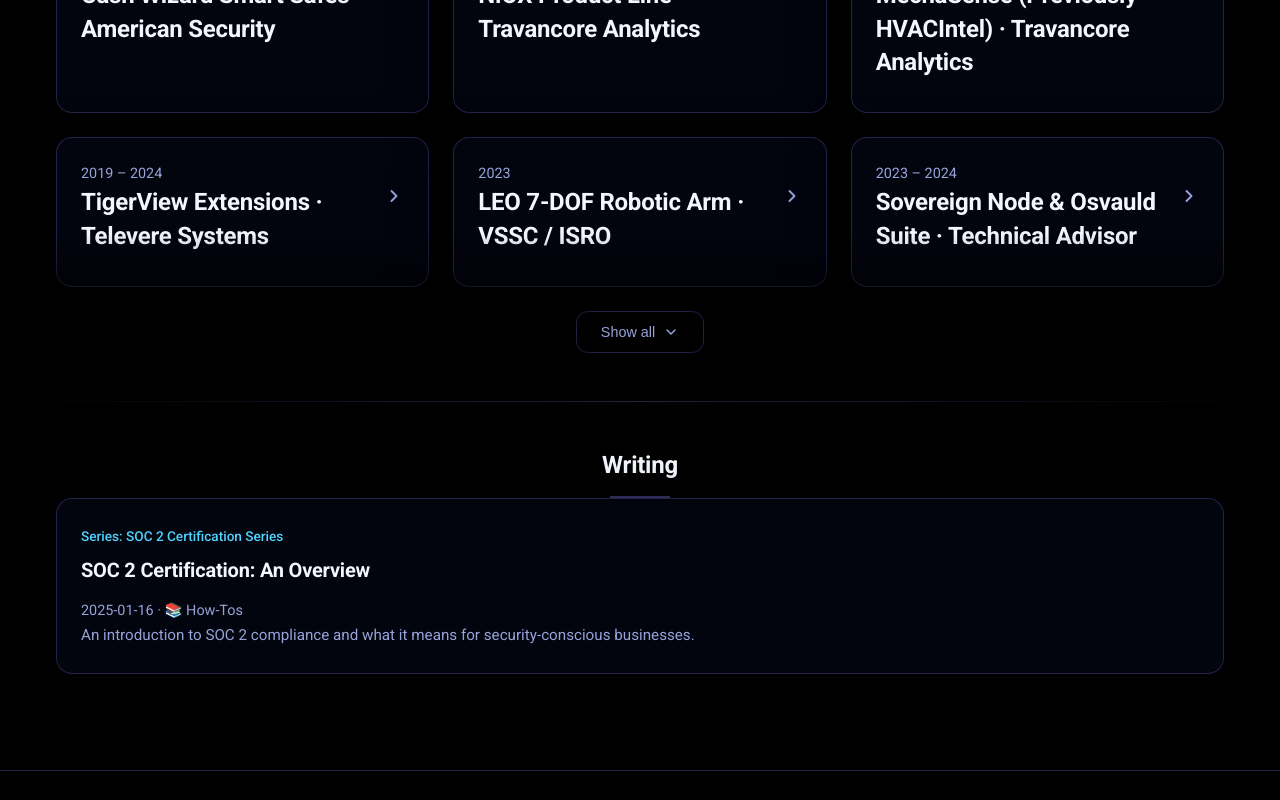
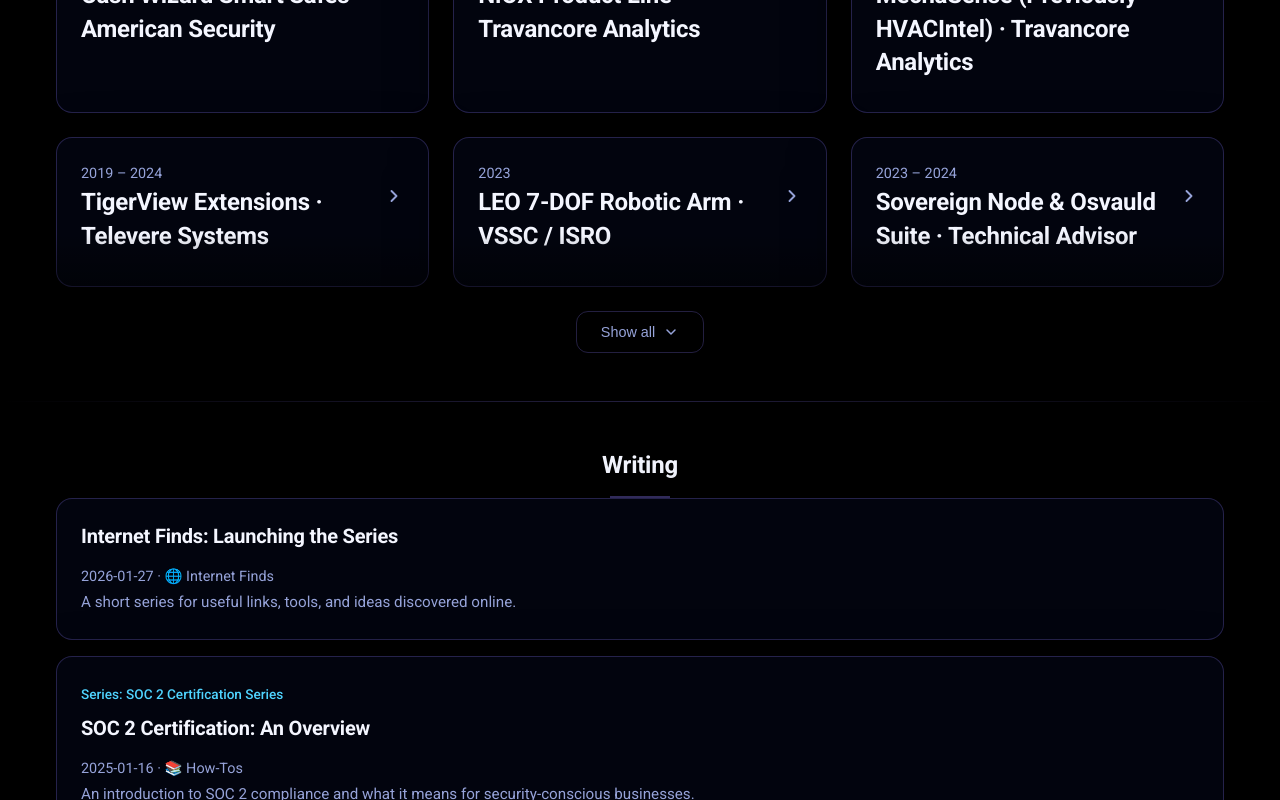
Before and after one commit to sajeshsf/sajeshsf.github.io, a React (Vite) app: page / in a window 1280 px wide. Shown: the part 2000-2800 px from the top of the page. Built offline with nearby package versions, Linux system fonts and the light colour scheme.

Commit message:
Add Internet Finds writing kickoff post
Co-authored-by: sf.sajesh <sf.sajesh@gmail.com>

```diff
--- /dev/null
+++ b/src/data/blog/internet-finds-intro.js
@@ -0,0 +1,26 @@
+// Internet Finds: Launching the Series
+export default {
+  id: 'internet-finds-intro',
+  title: 'Internet Finds: Launching the Series',
+  category: 'internet-finds',
+  date: '2026-01-27',
+  url: '/writing/internet-finds-intro',
+  summary: 'A short series for useful links, tools, and ideas discovered online.',
+  content: `<h2>Internet Finds: Launching the Series</h2>
+
+<p>This new category is a home for quick notes on interesting links, tools, and ideas I run into while building products and leading teams. Each entry will be short, skimmable, and focused on why a link is useful.</p>
+
+<h3>What to expect</h3>
+
+<ul>
+  <li>Brief summaries of why a link is worth your time.</li>
+  <li>Practical takeaways you can apply quickly.</li>
+  <li>Occasional themes, but not a rigid schedule.</li>
+</ul>
+
+<h3>How I will curate</h3>
+
+<p>I will prioritize clarity and usefulness over volume. If a find does not help me learn faster or work better, it will not make the list.</p>
+
+<p>If you have a link you think belongs here, feel free to share it.</p>`,
+}
--- a/src/data/writing.js
+++ b/src/data/writing.js
@@ -9,8 +9,8 @@ export const writingCategories = {
   },
   'internet-finds': {
     id: 'internet-finds',
-    name: 'Interesting Internet Finds',
-    description: 'Cool discoveries and resources from around the web',
+    name: 'Internet Finds',
+    description: 'Curated notes on useful links, tools, and ideas from the web',
     icon: '🌐',
   },
   'travel-food-experiences': {
@@ -23,9 +23,11 @@ export const writingCategories = {
 
 // Import individual blog posts
 import soc2Overview from './blog/soc2-overview.js'
+import internetFindsIntro from './blog/internet-finds-intro.js'
 
 // All writing posts - add new posts here by importing and adding to the array
 export const writing = [
+  internetFindsIntro,
   soc2Overview,
   // Add more blog posts here as you create them
 ]
```
